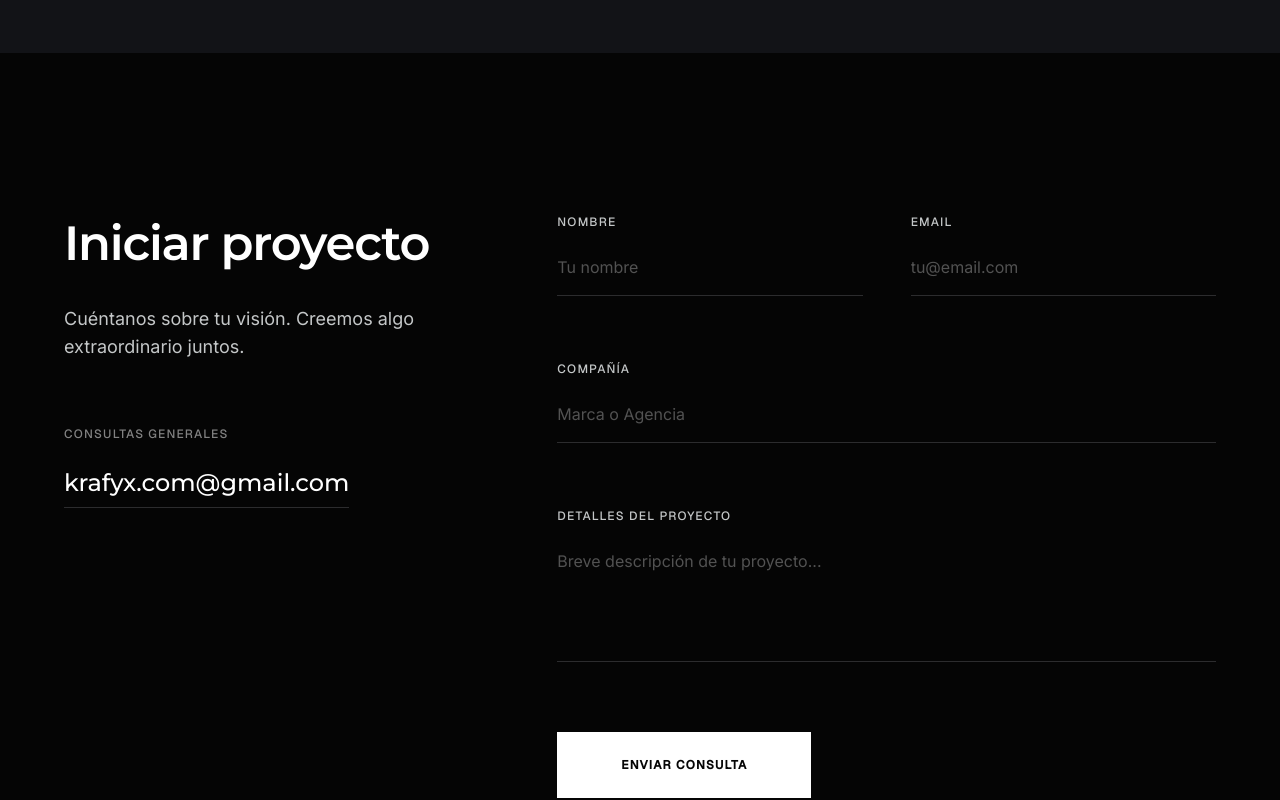
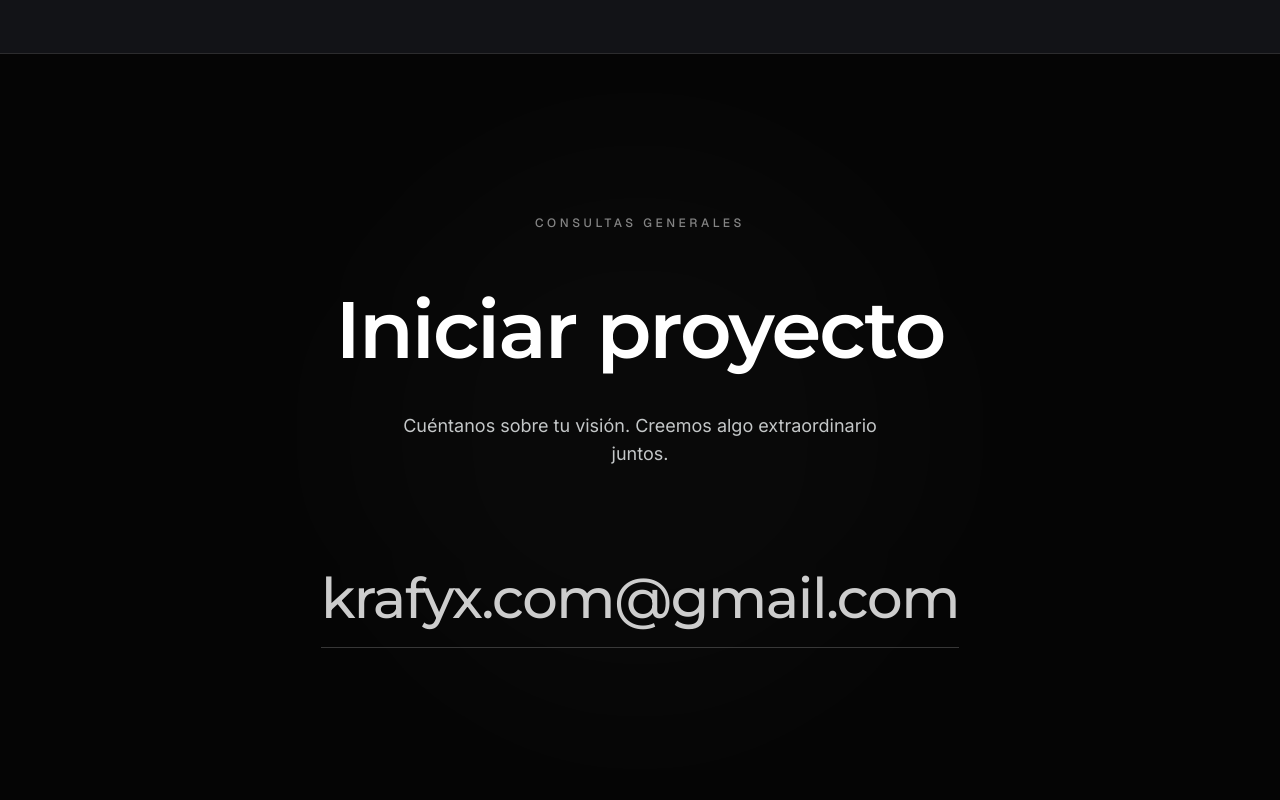
Before and after one commit to karinasarlenga-del/krafyx, a React (Vite) app: page / in a window 1280 px wide. Shown: the part 8440-9240 px from the top of the page. Built offline with nearby package versions, Linux system fonts and the light colour scheme.

Commit message:
Redesign contact section: remove form and make email prominent

```diff
--- a/src/components/Contact.tsx
+++ b/src/components/Contact.tsx
@@ -5,97 +5,35 @@ import { useLanguage } from '../LanguageContext';
 export function Contact() {
   const { t } = useLanguage();
 
-  const handleSubmit = (e: React.FormEvent<HTMLFormElement>) => {
-    e.preventDefault();
-    const formData = new FormData(e.currentTarget);
-    const name = formData.get('name') as string;
-    const email = formData.get('email') as string;
-    const company = formData.get('company') as string;
-    const projectDetails = formData.get('project_details') as string;
+  return (
+    <section id="contact" className="py-40 bg-[#050505] relative overflow-hidden border-t border-[#2C2C2E]">
+      <div className="absolute top-1/2 left-1/2 -translate-x-1/2 -translate-y-1/2 w-[600px] h-[600px] bg-white/[0.02] rounded-full blur-[100px] pointer-events-none"></div>
 
-    const subject = encodeURIComponent(`New Inquiry: ${name} ${company ? `- ${company}` : ''}`);
-    const body = encodeURIComponent(`Name: ${name}\nEmail: ${email}\nCompany: ${company || 'N/A'}\n\nProject Details:\n${projectDetails}`);
+      <div className="px-6 md:px-16 max-w-7xl mx-auto relative z-10 flex flex-col items-center text-center">
+        <Reveal>
+          <p className="font-geist text-[12px] uppercase tracking-[0.3em] opacity-50 mb-12 text-white">{t.contact.genInq}</p>
+        </Reveal>
 
-    window.location.href = `mailto:krafyx.com@gmail.com?subject=${subject}&body=${body}`;
-  };
-  return (
-    <section id="contact" className="py-40 bg-[#050505]">
-      <div className="px-6 md:px-16 max-w-7xl mx-auto">
-        <div className="md:grid md:grid-cols-12 gap-8">
-          <div className="md:col-span-5 mb-24 md:mb-0">
-            <Reveal>
-              <h2 className="font-montserrat text-[48px] font-semibold leading-tight tracking-tight mb-8 whitespace-pre-wrap">{t.contact.heading}</h2>
-            </Reveal>
-            <Reveal>
-              <p className="font-inter text-lg text-[#c4c7c8] max-w-sm">
-                {t.contact.desc}
-              </p>
-            </Reveal>
+        <Reveal delay={0.1}>
+          <h2 className="font-montserrat text-[48px] md:text-[80px] font-semibold leading-tight tracking-tight mb-8 whitespace-pre-wrap text-white">
+            {t.contact.heading}
+          </h2>
+        </Reveal>
 
-            <Reveal delay={0.2}>
-              <div className="mt-16 space-y-6">
-                <p className="font-geist text-[12px] uppercase tracking-widest opacity-50">{t.contact.genInq}</p>
-                <a href="mailto:krafyx.com@gmail.com" className="font-montserrat text-2xl block hover:text-white/70 transition-colors border-b border-[#2C2C2E] pb-2 inline-block">krafyx.com@gmail.com</a>
-              </div>
-            </Reveal>
-          </div>
+        <Reveal delay={0.2}>
+          <p className="font-inter text-lg text-[#c4c7c8] max-w-lg mx-auto mb-20">
+            {t.contact.desc}
+          </p>
+        </Reveal>
 
-          <div className="md:col-span-7">
-            <form onSubmit={handleSubmit} className="space-y-16">
-              <Reveal delay={0.2} className="space-y-16">
-                <div className="grid grid-cols-1 md:grid-cols-2 gap-12">
-                  <div className="relative group">
-                    <label className="font-geist text-[12px] text-[#c4c7c8] uppercase tracking-widest mb-2 block">{t.contact.name}</label>
-                    <input
-                      type="text"
-                      name="name"
-                      required
-                      placeholder={t.contact.namePh}
-                      className="w-full bg-transparent border-0 border-b border-[#2C2C2E] py-4 px-0 text-white transition-colors duration-300 placeholder:text-neutral-600 focus:outline-none focus:ring-0 focus:border-white"
-                    />
-                  </div>
-                  <div className="relative group">
-                    <label className="font-geist text-[12px] text-[#c4c7c8] uppercase tracking-widest mb-2 block">{t.contact.email}</label>
-                    <input
-                      type="email"
-                      name="email"
-                      required
-                      placeholder={t.contact.emailPh}
-                      className="w-full bg-transparent border-0 border-b border-[#2C2C2E] py-4 px-0 text-white transition-colors duration-300 placeholder:text-neutral-600 focus:outline-none focus:ring-0 focus:border-white"
-                    />
-                  </div>
-                </div>
-
-                <div className="relative group">
-                  <label className="font-geist text-[12px] text-[#c4c7c8] uppercase tracking-widest mb-2 block">{t.contact.company}</label>
-                  <input
-                    type="text"
-                    name="company"
-                    placeholder={t.contact.companyPh}
-                    className="w-full bg-transparent border-0 border-b border-[#2C2C2E] py-4 px-0 text-white transition-colors duration-300 placeholder:text-neutral-600 focus:outline-none focus:ring-0 focus:border-white"
-                  />
-                </div>
-
-                <div className="relative group">
-                  <label className="font-geist text-[12px] text-[#c4c7c8] uppercase tracking-widest mb-2 block">{t.contact.details}</label>
-                  <textarea
-                    name="project_details"
-                    required
-                    placeholder={t.contact.detailsPh}
-                    rows={4}
-                    className="w-full bg-transparent border-0 border-b border-[#2C2C2E] py-4 px-0 text-white transition-colors duration-300 placeholder:text-neutral-600 focus:outline-none focus:ring-0 focus:border-white resize-none"
-                  ></textarea>
-                </div>
-
-                <div>
-                  <MagneticButton type="submit" className="w-full md:w-auto px-16 py-6 bg-white text-[#050505] font-bold uppercase tracking-widest hover:bg-neutral-200 transition-colors duration-300 font-geist text-[12px]">
-                    {t.contact.submit}
-                  </MagneticButton>
-                </div>
-              </Reveal>
-            </form>
-          </div>
-        </div>
+        <Reveal delay={0.3}>
+          <MagneticButton as="a" href="mailto:krafyx.com@gmail.com" className="inline-block relative group py-2 cursor-pointer">
+            <span className="font-montserrat text-[32px] md:text-[56px] font-light tracking-tight text-white/80 group-hover:text-white transition-colors duration-500">
+              krafyx.com@gmail.com
+            </span>
+            <span className="absolute bottom-0 left-0 w-full h-[1px] bg-white/20 transform origin-left scale-x-100 group-hover:bg-white transition-all duration-500"></span>
+          </MagneticButton>
+        </Reveal>
       </div>
     </section>
   );
```
